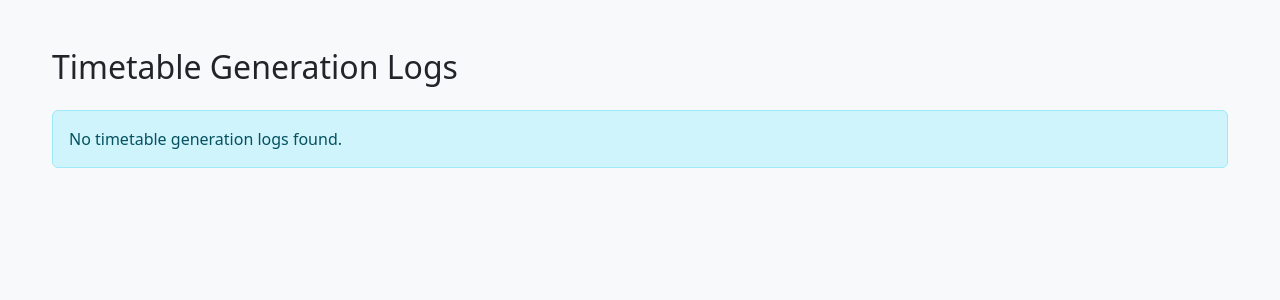
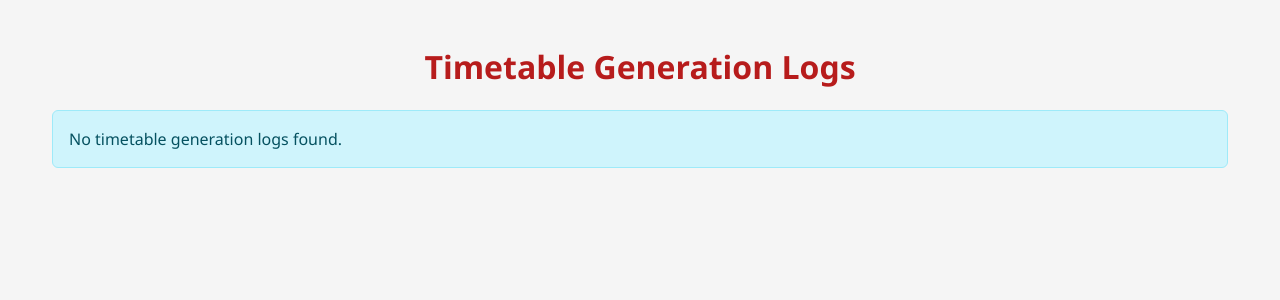
Before and after one commit to Ashi-run/Automatic-Timetable-Generator-, a Flask app: template templates/generation_logs.html in a window 1280 px wide. Shown: the top 300 px of the page. Run offline with Flask 3, Linux system fonts and the light colour scheme; the template is opened without the code that fills it, so the values that code supplies are empty.

Commit message:
Update generation_logs.html

```diff
--- a/templates/generation_logs.html
+++ b/templates/generation_logs.html
@@ -7,15 +7,65 @@
     <link href="https://cdn.jsdelivr.net/npm/bootstrap@5.3.0/dist/css/bootstrap.min.css" rel="stylesheet">
     <link href="https://cdnjs.cloudflare.com/ajax/libs/font-awesome/6.0.0/css/all.min.css" rel="stylesheet">
     <style>
-        body { background-color: #f8f9fa; }
-        .container { max-width: 1200px; }
-        .card { border-radius: 15px; box-shadow: 0 4px 8px rgba(0,0,0,0.05); }
-        .status-badge { font-weight: 600; padding: 0.35em 0.65em; }
+        :root {
+            --nmims-red: #d32f2f;
+            --nmims-dark-red: #b71c1c;
+        }
+
+        body {
+            background-color: #f5f5f5;
+            font-family: 'Segoe UI', Tahoma, Geneva, Verdana, sans-serif;
+            color: #333;
+        }
+
+        .container {
+            max-width: 1200px;
+            margin-top: 5rem;
+            margin-bottom: 5rem;
+        }
+
+        .card {
+            border-radius: 15px;
+            box-shadow: 0 4px 8px rgba(0,0,0,0.05);
+        }
+
+        h2 {
+            color: var(--nmims-dark-red);
+            font-weight: 600;
+        }
+
+        .table-hover tbody tr:hover {
+            background-color: #fce4ec;
+        }
+
+        .status-badge {
+            font-weight: 600;
+            padding: 0.35em 0.65em;
+            border-radius: 50rem;
+        }
+
+        .table-dark {
+            background-color: var(--nmims-red);
+            border-bottom: 3px solid var(--nmims-dark-red);
+        }
+
+        .table-dark th {
+            color: white;
+            font-weight: 600;
+        }
+
+        .btn-primary {
+            background-color: var(--nmims-red);
+            border: none;
+        }
+        .btn-primary:hover {
+            background-color: var(--nmims-dark-red);
+        }
     </style>
 </head>
 <body>
     <div class="container my-5">
-        <h2 class="mb-4">Timetable Generation Logs</h2>
+        <h2 class="mb-4 text-center">Timetable Generation Logs</h2>
 
         {% with messages = get_flashed_messages(with_categories=true) %}
             {% if messages %}
@@ -30,8 +80,8 @@
         {% endwith %}
 
         {% if logs %}
-            <div class="table-responsive">
-                <table class="table table-hover table-striped">
+            <div class="table-responsive card p-3">
+                <table class="table table-hover table-striped mb-0">
                     <thead class="table-dark">
                         <tr>
                             <th>Log ID</th>
```
